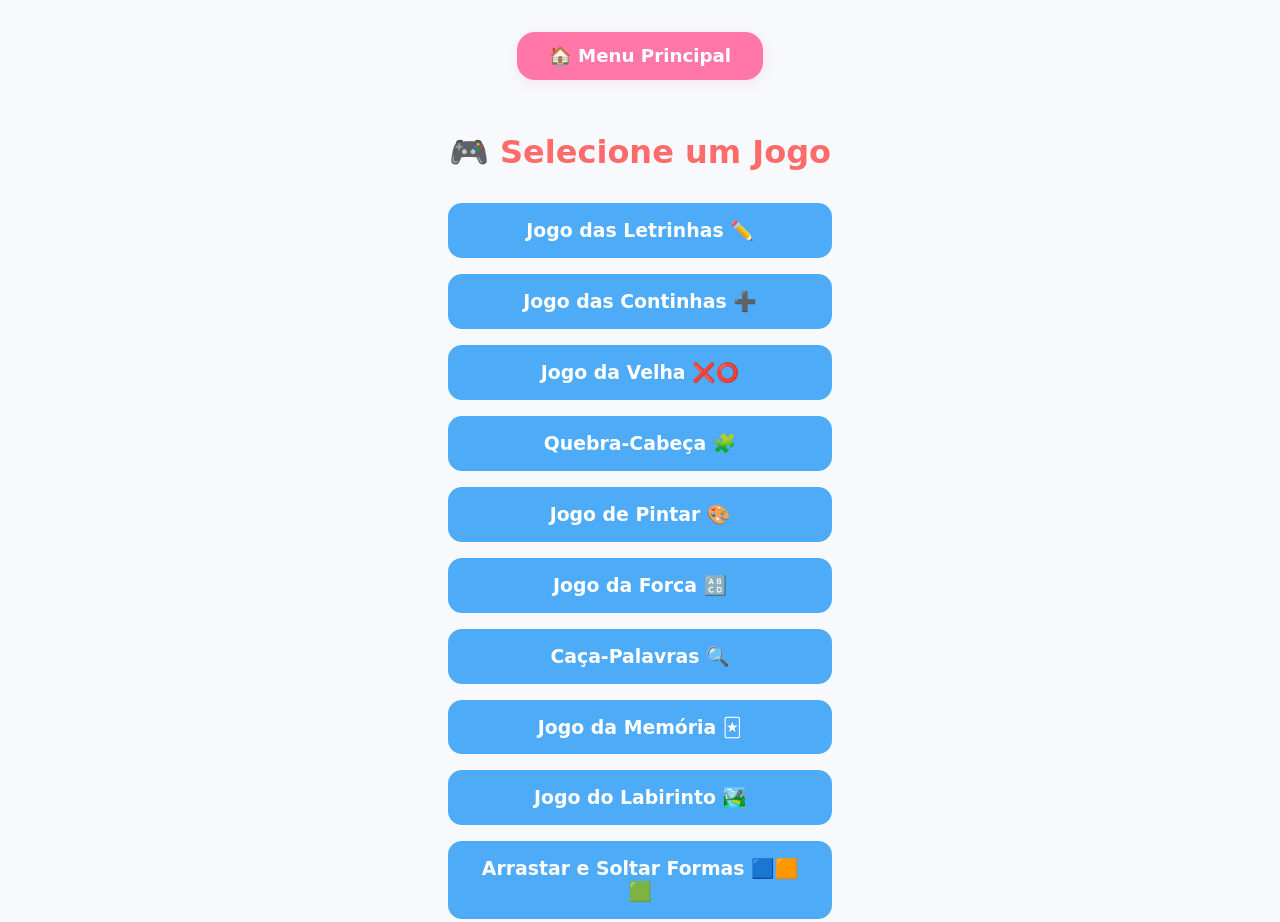
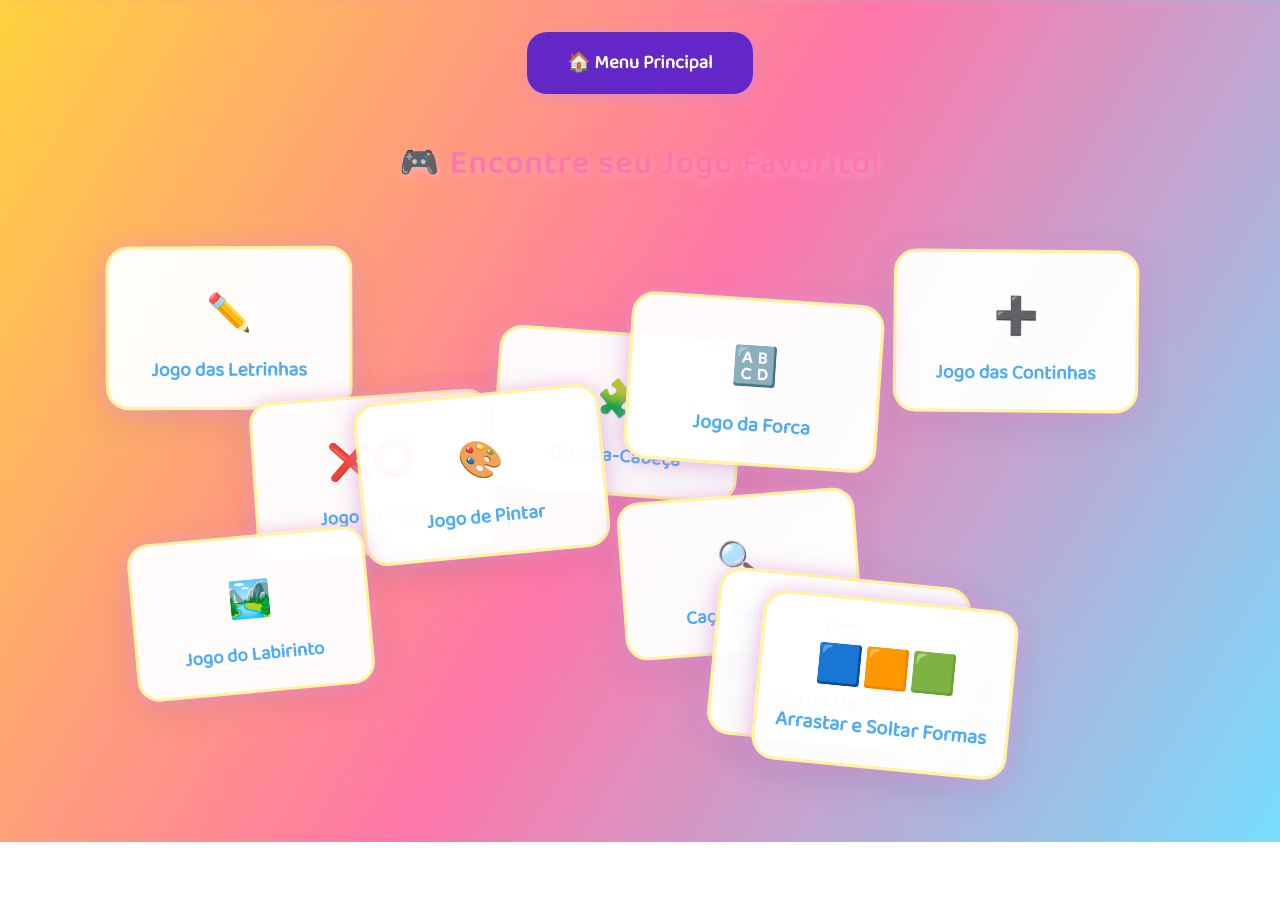
Before and after one commit to MFelipeG/MusiKids, a plain HTML site: page jogos/index.html in a window 1280 px wide. After the commit the page ends 842 px from the top, so only its background shows below. Drawn offline with Linux system fonts and the light colour scheme.

Commit message:
Update index.html

```diff
--- a/jogos/index.html
+++ b/jogos/index.html
@@ -5,66 +5,140 @@
 <meta name="viewport" content="width=device-width, initial-scale=1"/>
 <title>Menu de Jogos - MusiKids Fun</title>
 <style>
+  @import url('https://fonts.googleapis.com/css2?family=Baloo+2&display=swap');
   body {
     font-family: 'Baloo 2', cursive, Arial, sans-serif;
-    background: #f7f9fc;
-    color: #333;
+    margin: 0;
+    min-height: 100vh;
     text-align: center;
-    margin: 2rem;
+    overflow-x: hidden;
+    /* Fundo animado colorido */
+    background: linear-gradient(120deg, #FFD23F 0%, #FF77A9 50%, #77DDFF 100%);
+    animation: animateBG 12s ease-in-out infinite;
+  }
+  @keyframes animateBG {
+    0% { background-position: 0% 50%;}
+    50% { background-position: 100% 50%;}
+    100% { background-position: 0% 50%;}
   }
   .menu-btn {
     display: inline-block;
-    margin-bottom: 2rem;
-    padding: 0.8rem 2rem;
-    background: #ff77a9;
+    margin: 2rem auto 1.5rem auto;
+    padding: 1rem 2.5rem;
+    background: #6427C7;
     color: white;
+    font-size: 1.17rem;
     font-weight: bold;
-    font-size: 1.14rem;
     border: none;
-    border-radius: 18px;
+    border-radius: 20px;
     text-decoration: none;
-    box-shadow: 1px 3px 12px #FFB3DD55;
+    box-shadow: 1px 3px 12px #A592FF55;
     transition: background 0.3s, transform 0.25s;
     cursor: pointer;
   }
   .menu-btn:hover {
-    background: #e25597;
+    background: #3d1784;
     transform: scale(1.06);
   }
   h1 {
-    color: #ff6b6b;
+    color: #ff77a9;
+    font-size: 2rem;
     margin-bottom: 2rem;
+    font-weight: bold;
+    letter-spacing: 0.06em;
+    text-shadow: 1px 3px 9px #ffb3dd88;
   }
-  a.jogo-link {
-    display: block;
-    margin: 1rem auto;
-    padding: 1rem 2rem;
-    max-width: 320px;
-    background: #4dabf7;
-    color: white;
-    font-weight: 700;
+  .jogos-container {
+    position: relative;
+    width: 95vw;
+    max-width: 1080px;
+    height: 620px;
+    margin: 0 auto;
+  }
+  .jogo-card {
+    position: absolute;
+    width: 200px;
+    min-height: 60px;
+    background: rgba(255,255,255,0.97);
+    border-radius: 22px;
+    box-shadow: 0 9px 36px rgba(70,70,120,0.14), 0 1.5px 16px #fc9ce799;
+    font-weight: bold;
+    color: #4dabf7;
     text-decoration: none;
-    border-radius: 14px;
-    transition: background 0.3s ease;
+    padding: 2.2rem 1rem 1.2rem 1rem;
+    transition: transform 0.35s, box-shadow 0.38s;
+    display: flex;
+    flex-direction: column;
+    align-items: center;
+    justify-content: center;
     font-size: 1.18rem;
+    z-index: 9;
+    cursor: pointer;
+    user-select: none;
+    border: 3px solid #fff3a3;
   }
-  a.jogo-link:hover {
-    background: #339af0;
+  .jogo-card:hover {
+    transform: scale(1.07) rotate(-3deg);
+    box-shadow: 0 13px 48px #ff77a9bb, 0 2px 20px #ffd23fdc;
+    background: #ffe9fb;
+    color: #fb4177;
+  }
+  .jogo-emoji {
+    font-size: 2.2rem;
+    margin-bottom: 0.7rem;
+  }
+  @media (max-width:900px) {
+    .jogos-container { height: 800px; }
+    .jogo-card { width: 40vw; font-size: 1.08rem; padding: 1.4rem .5rem 1rem .5rem;}
+  }
+  @media (max-width:600px) {
+    .jogos-container {
+      height: 1500px;
+      max-width: 99vw;
+    }
+    .jogo-card {
+      width: 74vw;
+      font-size: 1rem;
+      padding: 0.9rem .3rem 0.6rem .3rem;
+    }
   }
 </style>
 </head>
 <body>
   <a href="../index.html" class="menu-btn">🏠 Menu Principal</a>
-  <h1>🎮 Selecione um Jogo</h1>
-  <a href="letrinhas/index.html" class="jogo-link">Jogo das Letrinhas ✏️</a>
-  <a href="continhas/index.html" class="jogo-link">Jogo das Continhas ➕</a>
-  <a href="velha/index.html" class="jogo-link">Jogo da Velha ❌⭕</a>
-  <a href="quebra-cabeca/index.html" class="jogo-link">Quebra-Cabeça 🧩</a>
-  <a href="pintar/index.html" class="jogo-link">Jogo de Pintar 🎨</a>
-  <a href="forca/index.html" class="jogo-link">Jogo da Forca 🔠</a>
-  <a href="caca-palavras/index.html" class="jogo-link">Caça-Palavras 🔍</a>
-  <a href="memoria/index.html" class="jogo-link">Jogo da Memória 🃏</a>
-  <a href="labirinto/index.html" class="jogo-link">Jogo do Labirinto 🏞️</a>
-  <a href="encaixe/index.html" class="jogo-link">Arrastar e Soltar Formas 🟦🟧🟩</a>
+  <h1>🎮 Encontre seu Jogo Favorito!</h1>
+  <div class="jogos-container" id="jogosContainer">
+    <a href="letrinhas/index.html" class="jogo-card"><span class="jogo-emoji">✏️</span>Jogo das Letrinhas</a>
+    <a href="continhas/index.html" class="jogo-card"><span class="jogo-emoji">➕</span>Jogo das Continhas</a>
+    <a href="velha/index.html" class="jogo-card"><span class="jogo-emoji">❌⭕</span>Jogo da Velha</a>
+    <a href="quebra-cabeca/index.html" class="jogo-card"><span class="jogo-emoji">🧩</span>Quebra-Cabeça</a>
+    <a href="pintar/index.html" class="jogo-card"><span class="jogo-emoji">🎨</span>Jogo de Pintar</a>
+    <a href="forca/index.html" class="jogo-card"><span class="jogo-emoji">🔠</span>Jogo da Forca</a>
+    <a href="caca-palavras/index.html" class="jogo-card"><span class="jogo-emoji">🔍</span>Caça-Palavras</a>
+    <a href="memoria/index.html" class="jogo-card"><span class="jogo-emoji">🃏</span>Jogo da Memória</a>
+    <a href="labirinto/index.html" class="jogo-card"><span class="jogo-emoji">🏞️</span>Jogo do Labirinto</a>
+    <a href="encaixe/index.html" class="jogo-card"><span class="jogo-emoji">🟦🟧🟩</span>Arrastar e Soltar Formas</a>
+  </div>
+  <script>
+    // Distribuição aleatória das posições das caixas dos jogos
+    function shufflePositions() {
+      const container = document.getElementById('jogosContainer');
+      const cards = Array.from(container.querySelectorAll('.jogo-card'));
+      // Define limites
+      let width = container.offsetWidth - 220;
+      let height = container.offsetHeight - 110;
+      cards.forEach((card, idx) => {
+        // Cores e leves rotações para parecer ainda mais flutuante
+        let left = Math.random() * width;
+        let top = Math.random() * height;
+        let rot = Math.random() * 12 - 6;
+        card.style.left = `${left}px`;
+        card.style.top = `${top}px`;
+        card.style.transform = `rotate(${rot}deg) scale(${1+Math.random()*0.08})`;
+      });
+    }
+    window.onload = shufflePositions;
+    window.onresize = shufflePositions;
+  </script>
 </body>
 </html>
```
